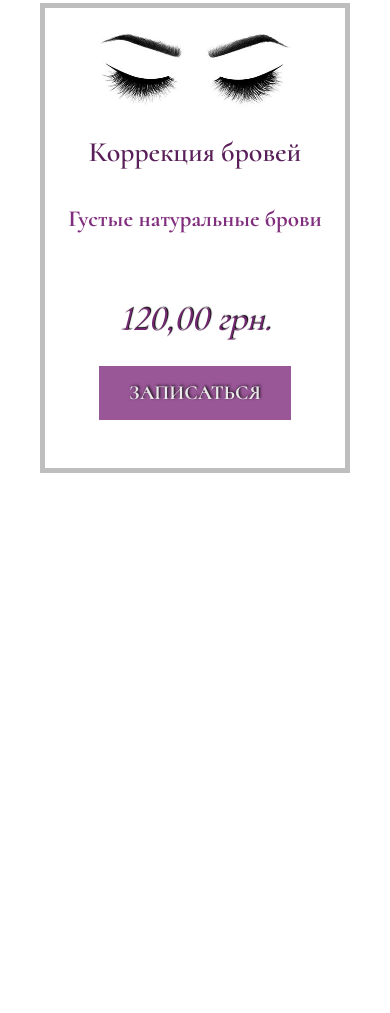
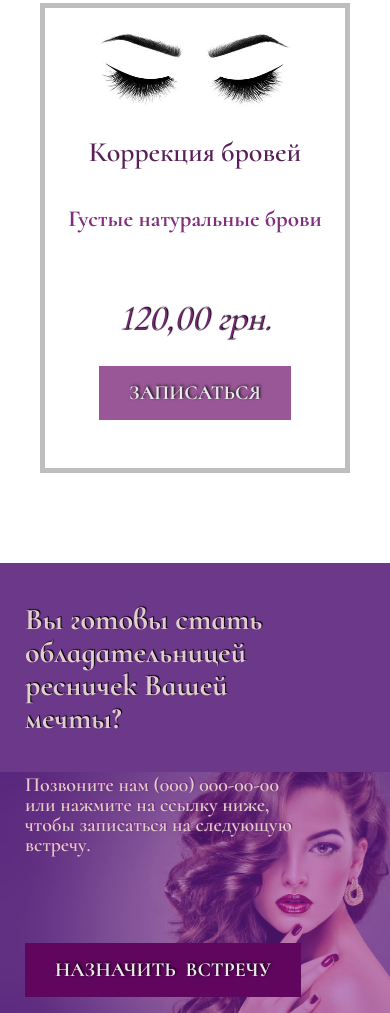
Before and after one commit to Julia1986/beauty, a plain HTML site: page index.html in a window 390 px wide. Shown: the part 6530-7543 px from the top of the page. Before the commit the page ends 7093 px from the top, so only its background shows below. Drawn offline with nearby package versions, Linux system fonts and the light colour scheme.

Commit message:
info-text

```diff
--- a/css/main.css
+++ b/css/main.css
@@ -404,3 +404,41 @@ about-block__image-md{
     font-weight: bold;
     margin-bottom: 25px;
 }
+
+/*#info*/
+#info{
+    background-image: url(../img/info-fon.png);
+    background-attachment: fixed;
+    background-position: center;
+    background-repeat: no-repeat;
+    background-size: cover;
+}
+.info-group{
+    display: flex;
+    flex-direction: column;
+}
+.info-title{
+    color: #e1cdcd;
+    font-family: 'Cormorant Infant', serif;
+    font-weight: 700;
+    text-shadow: 1px -1px 1px black;
+}
+.info-text{
+    color: #e1cdcd;
+    font-weight: 600;
+    text-shadow: 1px -1px 1px #732871;
+}
+.info-btn{
+    background: #61065e;
+    color: #e9e9e9;
+    text-transform: uppercase;
+    text-shadow: 1px -1px 3px black;
+    font-weight: 700;
+}
+.info-btn:hover{
+    color: #bebebe;
+    text-shadow: 1px -1px 3px black;
+    box-shadow: 2px 2px 2px 2px rgba(0, 0, 0, 0.3);
+    background: linear-gradient(75deg, #a90aa4 0%, #790775 25%, #61065e 50%, #490547 75%, #31032f 100%);
+    font-weight: 700;
+}
--- a/css/media-lg.css
+++ b/css/media-lg.css
@@ -35,6 +35,7 @@
     }
     .service-button > a,
     .price-button,
+    .info-btn,
     .header-info__link a{
         padding: 15px 50px;
         font-size: 2rem;
@@ -226,4 +227,22 @@
 .price-item__amount{
     height: 80px;
 }
+
+/*#info*/
+#info{
+    min-height: 600px;
 }
+.info-group{
+    max-width: 450px;
+}
+.info-title{
+    font-size: 5rem;
+    line-height: 1.2;
+    padding: 60px 0 40px 0;
+}
+.info-text{
+    font-size: 2.5rem;
+    line-height: 1.2;
+    padding-bottom: 60px;
+}
+}
--- a/css/media-md.css
+++ b/css/media-md.css
@@ -39,6 +39,7 @@
     }
     .service-button > a,
     .price-button,
+    .info-btn,
     .header-info__link a{
         padding: 15px 50px;
         font-size: 2rem;
@@ -212,6 +213,23 @@
 .price-item__amount{
     height: 80px;
 }
+/*#info*/
+#info{
+    min-height: 550px;
+}
+.info-group{
+    max-width: 450px;
+}
+.info-title{
+    font-size: 4.5rem;
+    line-height: 1.1;
+    padding: 60px 0 40px 0;
+}
+.info-text{
+    font-size: 2.5rem;
+    line-height: 1;
+    padding-bottom: 70px;
+}
 }
 @media all and (max-width: 420px){
     .mySlides img{
--- a/css/media-sm.css
+++ b/css/media-sm.css
@@ -86,6 +86,7 @@
     }
     .service-button > a,
     .price-button,
+    .info-btn,
     .header-info__link a{
         padding: 15px 30px;
         font-size: 2rem;
@@ -294,6 +295,27 @@ h2{
 .price-item__amount{
     height: 80px;
 }
+/*#info*/
+#info{
+    min-height: 550px;
+    background-image: url(../img/info-fon.png);
+    background-color: #6c388a;
+    background-size: contain;
+    background-position: center;
+}
+.info-group{
+    max-width: 400px;
+}
+.info-title{
+    font-size: 4rem;
+    line-height: 1.1;
+    padding: 60px 0 40px 0;
+}
+.info-text{
+    font-size: 2.5rem;
+    line-height: 1;
+    padding-bottom: 70px;
+}
 }
 
 @media all and (max-width: 550px) {
@@ -364,6 +386,27 @@ h2{
 }
 .price-item__amount{
     height: 80px;
+}
+/*#info*/
+#info{
+    min-height: 450px;
+    background-image: url(../img/info-fon.png);
+    background-color: #6c388a;
+    background-size: contain;
+    background-position: center bottom;
+}
+.info-group{
+    max-width: 300px;
+}
+.info-title{
+    font-size: 3rem;
+    line-height: 1.1;
+    padding: 30px 0 40px 0;
+}
+.info-text{
+    font-size: 2rem;
+    line-height: 1;
+    padding-bottom: 50px;
 }
 }
 
@@ -539,4 +582,26 @@ h2{
 .price-item__amount{
     height: 80px;
 }
+/*#info*/
+#info{
+    min-height: 450px;
+    padding: 0 15px 30px 15px;
+    background-image: url(../img/info-fon.png);
+    background-color: #6c388a;
+    background-size: contain;
+    background-position: center bottom;
 }
+.info-group{
+    max-width: 300px;
+}
+.info-title{
+    font-size: 3rem;
+    line-height: 1.1;
+    padding: 40px 0 40px 0;
+}
+.info-text{
+    font-size: 2rem;
+    line-height: 1;
+    padding-bottom: 100px;
+}
+}
--- a/css/media-xl.css
+++ b/css/media-xl.css
@@ -33,6 +33,7 @@ span {
 }
 .service-button > a,
 .price-button,
+.info-btn,
 .header-info__link a{
     padding: 15px 50px;
     font-size: 2rem;
@@ -173,7 +174,7 @@ span {
     padding-bottom: 120px;
 }
 .price-item{
-    min-height: 500px;
+    min-height: 520px;
     width: 350px;
 }
 .price-item__img{
@@ -181,15 +182,37 @@ span {
 }
 .price-item img{
     width: 200px;
-    height: 80px;
-    margin: 10px 0 0 0;
+    height: 100px;
+    margin: 20px 0 0 0;
 }
 .price-item__title,
 .price-item__text,
 .price-button{
     height: 100px;
 }
+.price-item__title,
+.price-button{
+    margin-top: 30px;
+}
 .price-item__amount{
     height: 80px;
 }
+
+/*#info*/
+#info{
+    min-height: 750px;
 }
+.info-group{
+    max-width: 600px;
+}
+.info-title{
+    font-size: 5rem;
+    line-height: 1.2;
+    padding: 130px 0 50px 0;
+}
+.info-text{
+    font-size: 2.5rem;
+    line-height: 1.2;
+    padding-bottom: 75px;
+}
+}
--- a/index.html
+++ b/index.html
@@ -285,6 +285,19 @@
         </div>
     </section>
 
+    <section id="info">
+        <div class="container">
+            <div class="info-group">
+                <h3 class="info-title">
+                    Вы готовы стать обладательницей ресничек Вашей мечты?
+                </h3>
+                <p class="info-text">
+                    Позвоните нам (000) 000-00-00 <br> или нажмите на ссылку ниже, <br> чтобы записаться на следующую встречу.
+                </p>
+                <p><a href="#" class="info-btn">назначить встречу</a></p>
+            </div>
+        </div>
+    </section>
 
     <script src="https://ajax.googleapis.com/ajax/libs/jquery/3.4.1/jquery.min.js"></script>
     <script src="js/slick.min.js"></script>
```
Also changed, not shown: fon.jpeg (added), img/info-fon-little.png (added), img/info-fon.png (added).
